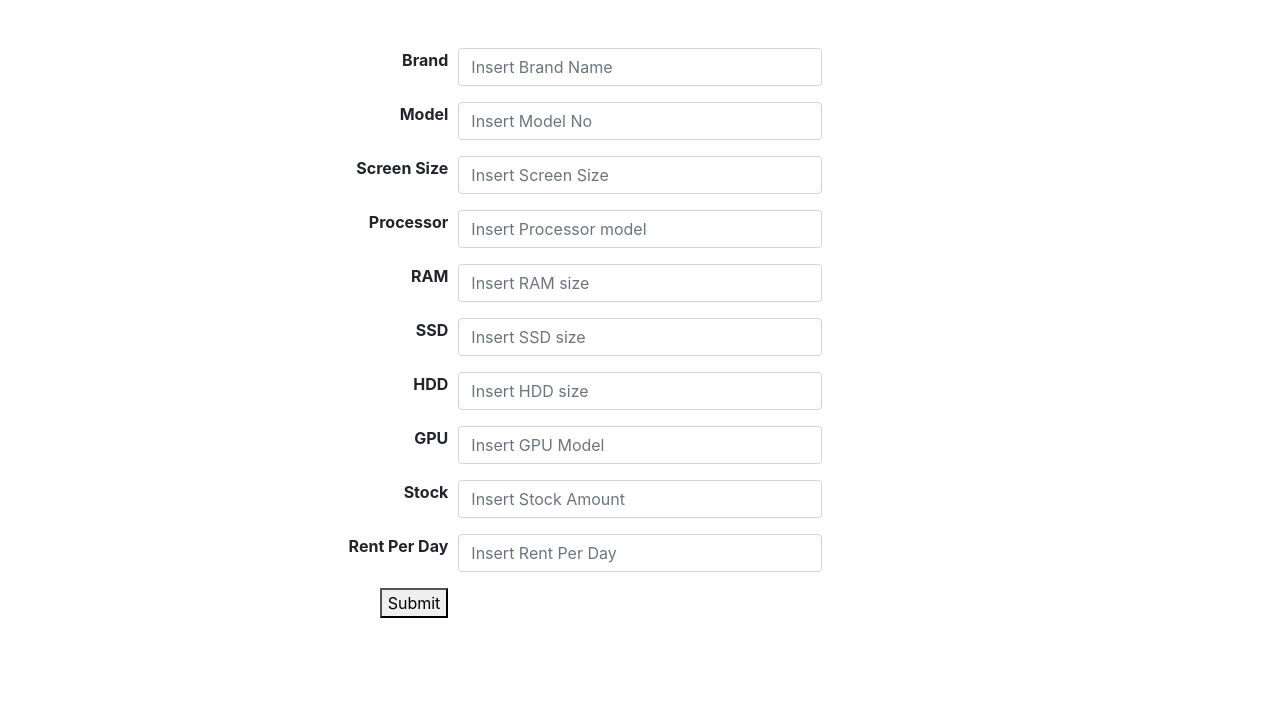
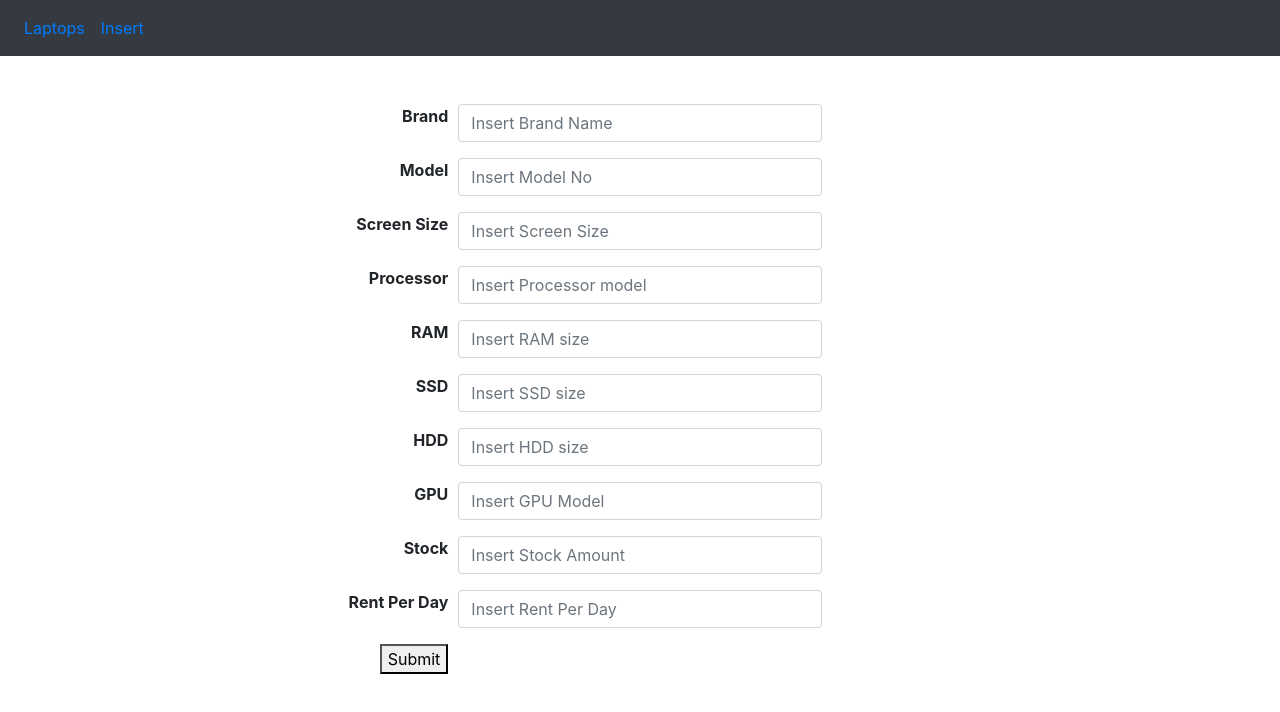
Before and after one commit to ra2l/Laptop-Rental, a React (Create React App) app in the folder client/: page /insert in a window 1280 px wide. Shown: the top 712 px of the page. Built offline with nearby package versions, Linux system fonts and the light colour scheme.

Commit message:
routing and navbar

```diff
--- a/client/package.json
+++ b/client/package.json
@@ -7,6 +7,8 @@
     "bootstrap": "^4.3.1",
     "react": "^16.8.6",
     "react-dom": "^16.8.6",
+    "react-router": "^5.0.1",
+    "react-router-dom": "^5.0.1",
     "react-scripts": "3.0.1"
   },
   "scripts": {
--- a/client/src/App.js
+++ b/client/src/App.js
@@ -1,9 +1,20 @@
 import React from "react";
-import logo from "./logo.svg";
+import { BrowserRouter, Route, Switch } from "react-router-dom";
+import insertLaptop from "./componants/insertLaptop";
+import showLaptop from "./componants/showLaptop";
+import Navbar from "./componants/navbar";
 import "./App.css";
 
 function App() {
-  return <h1>foken</h1>;
+  return (
+    <BrowserRouter>
+      <Navbar />
+      <Switch>
+        <Route path="/" component={showLaptop} exact />
+        <Route path="/insert" component={insertLaptop} />
+      </Switch>
+    </BrowserRouter>
+  );
 }
 
 export default App;
--- a/client/src/componants/insertLaptop.jsx
+++ b/client/src/componants/insertLaptop.jsx
@@ -56,6 +56,8 @@ class insertLaptop extends Component {
   };
   render() {
     return (
+      <div>
+        <div>
           <form onSubmit={this.handleSubmit} className="container Laptop-form">
             <div className="form-row laptop-form-row">
               <div className="col-md-4 laptop-form-label">
@@ -197,6 +199,8 @@ class insertLaptop extends Component {
               </div>
             </div>
           </form>
+        </div>
+      </div>
     );
   }
 }
--- /dev/null
+++ b/client/src/componants/navbar.jsx
@@ -0,0 +1,26 @@
+/* eslint-disable jsx-a11y/anchor-is-valid */
+import React, { Component } from "react";
+import { NavLink } from "react-router-dom";
+class Navabar extends Component {
+  state = {};
+  render() {
+    return (
+      <nav className="navbar navbar-expand-sm bg-dark navbar-dark">
+        <ul className="navbar-nav">
+          <li className="nav-item">
+            <a className="nav-link">
+              <NavLink to={"/"}>Laptops</NavLink>
+            </a>
+          </li>
+          <li className="nav-item">
+            <a className="nav-link">
+              <NavLink to={"/insert"}>Insert</NavLink>
+            </a>
+          </li>
+        </ul>
+      </nav>
+    );
+  }
+}
+
+export default Navabar;
--- a/client/src/componants/showLaptop.jsx
+++ b/client/src/componants/showLaptop.jsx
@@ -1,5 +1,6 @@
 import React, { Component } from "react";
 import axios from "axios";
+
 class showLaptop extends Component {
   state = {
     laptops: []
@@ -14,9 +15,11 @@ class showLaptop extends Component {
   render() {
     return (
       <div>
-        {this.state.laptops.map(laptop => (
-          <div key={laptop.Model}>{laptop.Model}</div>
-        ))}
+        <div>
+          {this.state.laptops.map(laptop => (
+            <div key={laptop.Model}>{laptop.Model}</div>
+          ))}
+        </div>
       </div>
     );
   }
--- a/client/src/index.js
+++ b/client/src/index.js
@@ -2,13 +2,13 @@ import React from "react";
 import ReactDOM from "react-dom";
 import "./App.css";
 
-//import App from "./App";
+import App from "./App";
 import * as serviceWorker from "./serviceWorker";
 import "bootstrap/dist/css/bootstrap.css";
-import InsertLaptop from "./componants/insertLaptop";
+//import InsertLaptop from "./componants/insertLaptop";
 //import ShowLaptop from "./componants/showLaptop";
 
-ReactDOM.render(<InsertLaptop />, document.getElementById("root"));
+ReactDOM.render(<App />, document.getElementById("root"));
 
 // If you want your app to work offline and load faster, you can change
 // unregister() to register() below. Note this comes with some pitfalls.
```
Also changed, not shown: client/src/componants/root.jsx (added, +18 -0 lines), 2 other files (tests, documents, lock files or other folders). Lines whose indentation alone changed are shown as unchanged.
